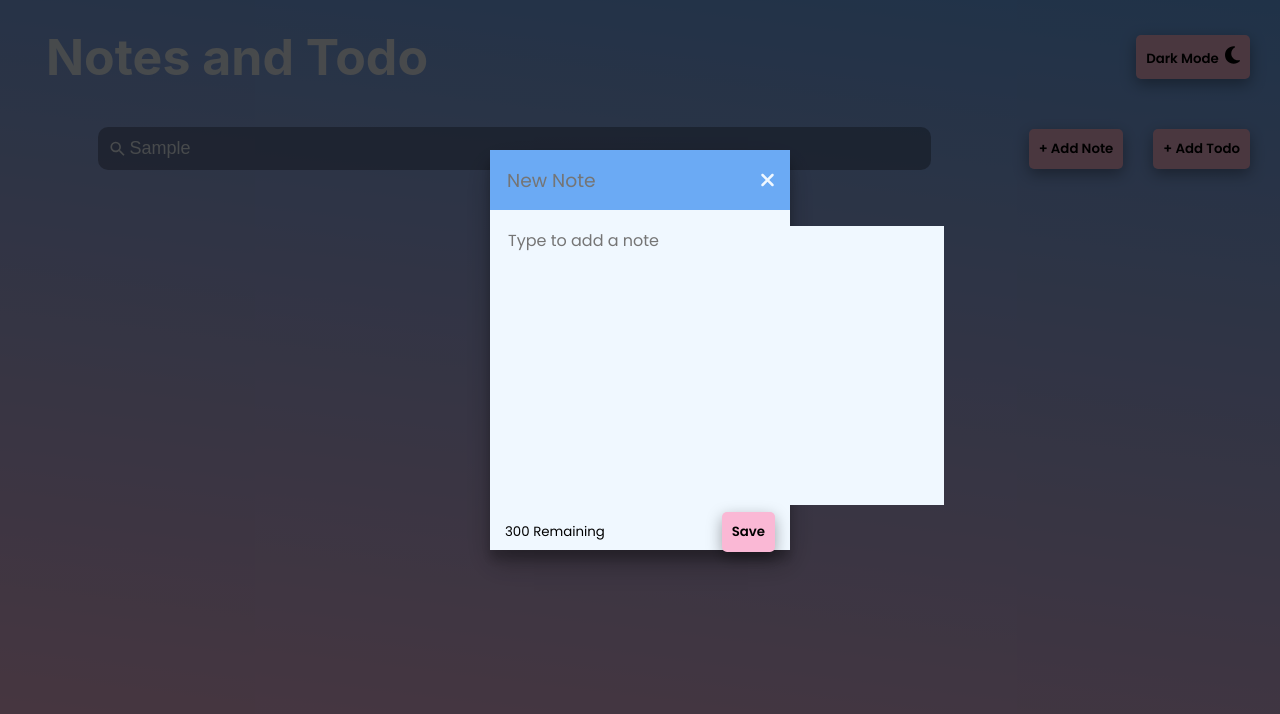
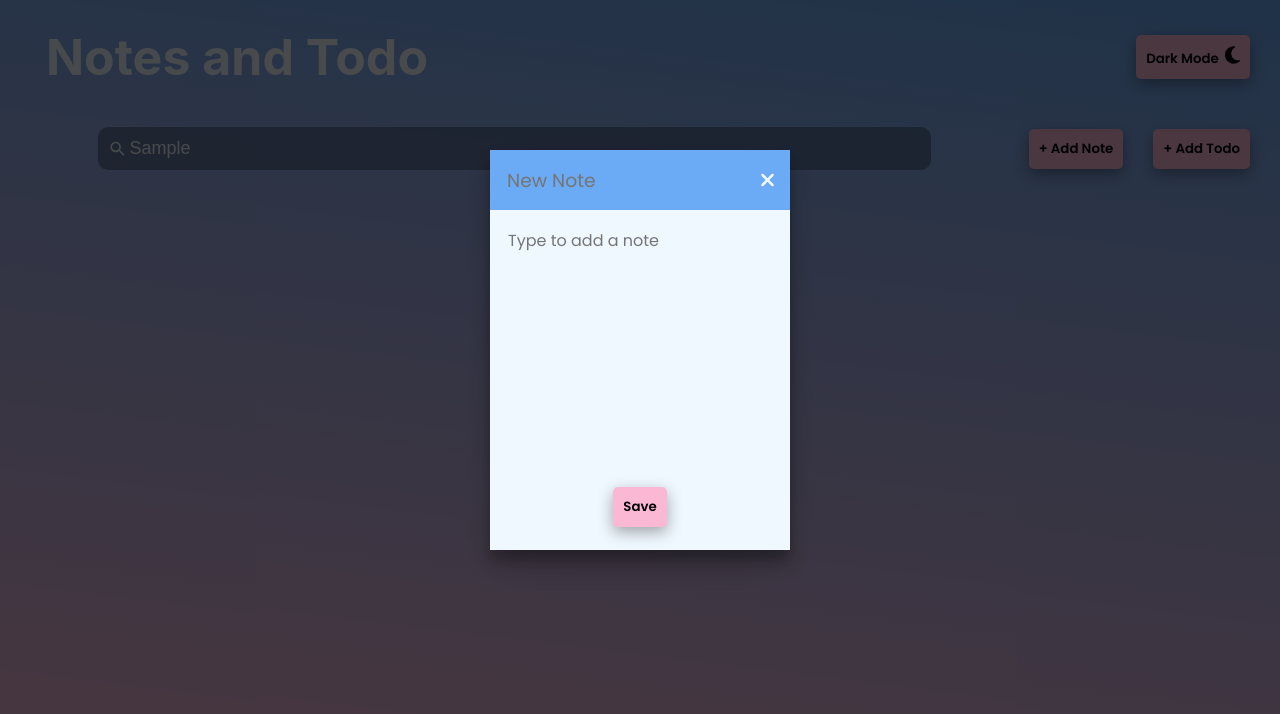
Before and after one commit to marijahavaic/notes-todo-app, a React (Create React App) app: page / in a window 1280 px wide. Both pictures are taken after typing "Sample" into the empty fields and a click on the button "+ Add Note". Shown: the top 714 px of the page. Built offline with nearby package versions, Linux system fonts and the light colour scheme.

Commit message:
Fix overflow in Note
Added scroll bar to the Note to prevent text from overflowing out from
the note when there are too many characters.

```diff
--- a/src/App.js
+++ b/src/App.js
@@ -44,7 +44,7 @@
     if (savedTodos) {
       setTodos(savedTodos);
     }
-  }, [])
+  }, [ ])
 
   // Storing notes data in local storage
   useEffect(() => {
--- a/src/Components/AddNote.js
+++ b/src/Components/AddNote.js
@@ -45,15 +45,14 @@
                 </div>
                 <div className='NoteBody'>
                     <textarea
-                        rows={11}
-                        cols={31}
+                        rows={10}
+                        cols={28}
                         placeholder="Type to add a note"
                         value={noteText}
                         onChange={handleTextChange}
                     ></textarea>
                 </div>
                 <div className='NoteFooter'>
-                    <small>300 Remaining</small>
                     <button className='save' onClick={handleSaveClick}>Save</button>
                 </div>
             </div>
--- a/src/Components/Note.js
+++ b/src/Components/Note.js
@@ -60,7 +60,6 @@
                     handleTextEdit={handleTextEdit}
                 />
                 <div className='NoteFooter'>
-                    <small>300 Remaining</small>
                     <button className='save' onClick={handleSaveEditClick}>Save</button>
                 </div>
             </div>
--- a/src/Style/Note.css
+++ b/src/Style/Note.css
@@ -5,7 +5,6 @@
     background-color: aliceblue;
     box-shadow: rgba(0, 0, 0, 0.25) 0px 14px 28px, rgba(0, 0, 0, 0.22) 0px 10px 10px;
     font-family: 'Poppins', sans-serif;
-    align-self: center;
 }
 
 .DarkMode .Note {
@@ -16,7 +15,6 @@
 textarea {
     border: none;
     resize: none;
-    overflow: hidden;
     text-overflow: ellipsis;
     font-family: inherit;
     font-size: inherit;
@@ -101,7 +99,9 @@
 
 .Note .NoteBody {
     margin: 0 16px;
+    max-height: 300px;
     text-align: justify;
+    overflow-y: auto;
 }
 
 .Note .NoteBody p {
@@ -120,7 +120,7 @@
     margin: 0 15px;
     display: flex;
     align-items: center;
-    justify-content: space-between;
+    justify-content: center;
 }
 
 .Note .NoteFooter button {
```
